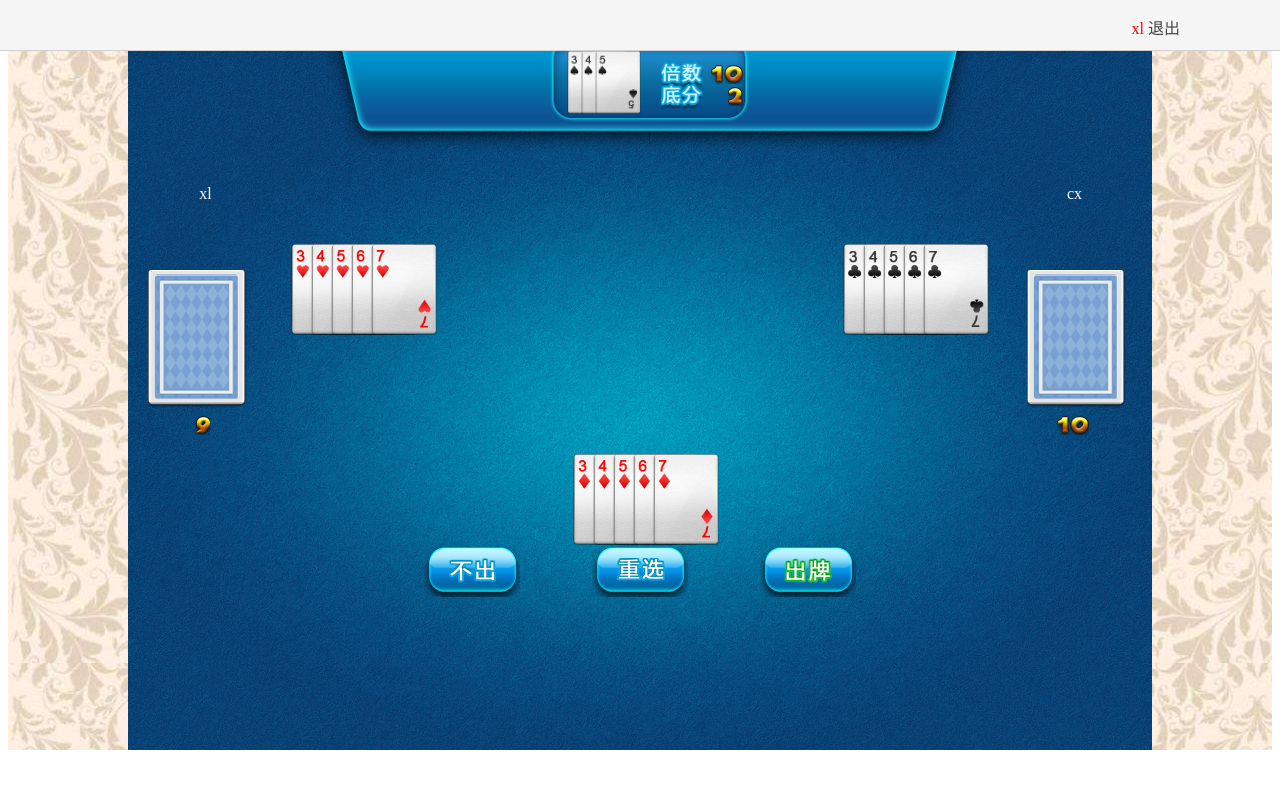
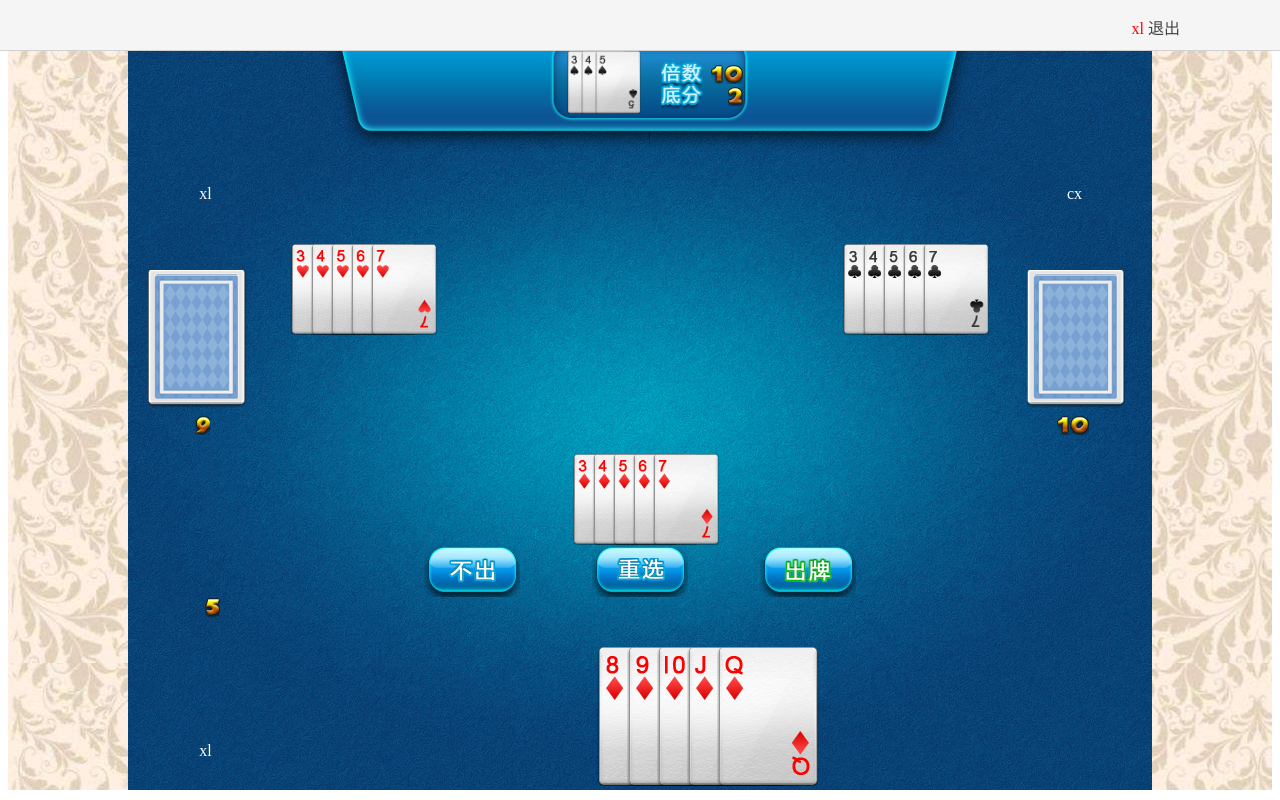
Before and after one commit to XLILT/DDZ, a website: page web_server/public/game.html in a window 1280 px wide. Drawn offline with Linux system fonts and the light colour scheme.

Commit message:
ui css && js

```diff
--- a/web_server/public/css/game.css
+++ b/web_server/public/css/game.css
@@ -31,7 +31,7 @@ ul, li {
 
 .main-body {
     margin-top: 50px;
-    height: 700px;
+    height: 740px;
     background-image: url(../img/body_bg.jpg);
     background-repeat: repeat;
 }
@@ -128,7 +128,7 @@ ul, li {
 
 .game-table {
     width: 1024px;
-    height: 700px;
+    height: 740px;
     margin: auto auto;
 
     background-image: url(../img/table_bg.png);
@@ -253,6 +253,11 @@ ul, li {
 
 .my-ground-poker .poker.middle {
     margin-top: -20px;
+}
+
+.bar-wrap {
+    width: 100%;
+    height: 50px;
 }
 
 .gamble-score-bar,
@@ -431,7 +436,54 @@ ul, li {
     background-position: -481px -32px;
 }
 
+.tips-bar {
+    width: 1024px;
+    height: 30px;
+
+    position: absolute;
+    z-index: 1;
+}
+
+.tips-info {
+    text-align: center;
+    font-size: 18px;
+    font-weight: bold;
+    color: #F60;
+}
+
 .my-info-wrap {
     width: 100%;
-    height: 155px;
+    height: 193px;
+    float: left;
 }
+
+.my-base-info {
+    width: 115px;
+    height: 140px;
+    margin-top: 30px;
+    margin-left: 20px;
+    float: left;
+}
+
+.my-base-info .poker-count {
+    position:relative;
+    top: -30px;
+}
+
+.my-hand-poker {
+    width: 889px;
+    height: 163px;
+
+    position:relative;
+    top: 30px;
+
+    float: left;
+}
+
+.my-hand-poker .poker {
+    top: 20px;
+}
+
+.my-hand-poker .poker.selected {
+    top: 0px;
+}
--- a/web_server/public/game.html
+++ b/web_server/public/game.html
@@ -141,6 +141,7 @@
                 </div>
             </div-->
         </div>
+        <div class="bar-wrap">
             <div class="gamble-score-bar hide">
                 <div class="button disable" title="1分">
                     <div class="button-num one"></div>
@@ -169,7 +170,40 @@
                     <div class="button-text play"></div>
                 </div>
             </div>
+            <div class="tips-bar">
+                <p class="tips-info"></p>
+            </div>
+        </div>
         <div class="my-info-wrap">
+            <div class="my-base-info">
+                <div class="poker-count">
+                    <!--div class="yellow-num yellow-num1"></div-->
+                </div>
+                <div class="user-portrait-wrap">
+                    <div class="user-portrait hide"></div>
+                </div>
+                <p class="user-name"></p>
+            </div>
+            <div class="my-hand-poker">
+                <!--div class="poker" style="z-index: 1; margin-left: 348px;">
+                    <div class="poker-content">
+                        <p class="num num10 spade"></p>
+                        <p class="shape spade"></p>
+                    </div>
+                </div>
+                <div class="poker" style="z-index: 2; margin-left: 378px;">
+                    <div class="poker-content">
+                        <p class="num num11 spade"></p>
+                        <p class="shape spade"></p>
+                    </div>
+                </div>
+                <div class="poker" style="z-index: 3; margin-left: 408px;">
+                    <div class="poker-content">
+                        <p class="num num12 spade"></p>
+                        <p class="shape spade"></p>
+                    </div>
+                </div-->
+            </div>
         </div>
 	</div>
 </div>
--- a/web_server/public/js/main.js
+++ b/web_server/public/js/main.js
@@ -3,7 +3,7 @@
     UI.show_rate(10);
     UI.show_bscore(2);
 
-    UI.show_enemy_portrait('left', 'xl', 'male');
+    UI.show_enemy_portrait('left', 'xl', 'landlord');
     UI.show_enemy_portrait('right', 'cx', 'female');
 
     UI.show_enemy_hand_poker('left', 9);
@@ -19,4 +19,9 @@
 
     UI.show_tool_bar();
 
+    //UI.show_tips("不符合出牌规则");
+
+    UI.show_my_portrait('xl', 'male');
+
+    UI.show_my_hand_poker([new Poker(408), new Poker(409), new Poker(410), new Poker(411), new Poker(412)]);
 })(window);
--- a/web_server/public/js/ui.js
+++ b/web_server/public/js/ui.js
@@ -47,6 +47,35 @@ UI.create_middle_poker_dom = function(poker, z_index, margin_left) {
 
     var $poker_position_node = $('<div></div>');
     $poker_position_node.addClass('poker middle');
+
+    $poker_position_node.css({
+        'z-index': z_index,
+        'margin-left': margin_left
+    });
+
+    $poker_position_node.append($poker_content_node);
+
+    return $poker_position_node;
+};
+
+UI.create_poker_dom = function(poker, z_index, margin_left) {
+    var $num_node = $('<p></p>');
+    $num_node.addClass('num');
+    $num_node.addClass('num' + poker.get_num());
+    $num_node.addClass(poker.get_shape());
+
+    var $shape_node = $('<p></p>');
+    $shape_node.addClass('shape');
+    $shape_node.addClass(poker.get_shape());
+
+    var $poker_content_node = $('<div></div>');
+    $poker_content_node.addClass('poker-content');
+
+    $poker_content_node.append($num_node);
+    $poker_content_node.append($shape_node);
+
+    var $poker_position_node = $('<div></div>');
+    $poker_position_node.addClass('poker');
 
     $poker_position_node.css({
         'z-index': z_index,
@@ -110,6 +139,12 @@ UI.show_enemy_portrait = function(position, name, sex) {
     $('.enemy-base ' + class_name + ' .user-portrait-wrap .user-portrait').addClass(sex);
     $('.enemy-base ' + class_name + ' .user-name').html(name);
 };
+
+UI.show_my_portrait = function(name, sex) {
+    $('.my-base-info .user-portrait-wrap .user-portrait').removeClass('hide male female landlord');
+    $('.my-base-info .user-portrait-wrap .user-portrait').addClass(sex);
+    $('.my-base-info .user-name').html(name);
+}
 
 UI.show_enemy_hand_poker = function(position, poker_count) {
     var class_name = position == 'left' ? '.left-hand-poker' : '.right-hand-poker';
@@ -199,3 +234,31 @@ UI.show_tool_bar = function(is_disable = false) {
     }
 
 }
+
+UI.show_tips = function(tips) {
+    $('.tips-info').html(tips);
+
+    setTimeout(function() {
+        $('.tips-info').html('');
+    }, 3000);
+}
+
+UI.show_my_hand_poker = function(pokers) {
+    $('.my-hand-poker').children().remove();
+
+    const margin_interval = 30, layer_interval = 1;
+    var margin_left = (889 - (pokers.length - 1) * margin_interval - 102) / 2, z_index = 1;
+
+    pokers.forEach(function(poker) {
+        $('.my-hand-poker').append(UI.create_poker_dom(poker, z_index, margin_left));
+        margin_left += margin_interval;
+        z_index += layer_interval;
+    });
+
+    $('.my-base-info .poker-count').children().remove();
+
+    var $yellow_num_dom = UI.create_yellow_num_dom(pokers.length).reverse();
+    $yellow_num_dom.forEach(function($dom) {
+        $('.my-base-info .poker-count').append($dom);
+    });
+}
```
Lines whose indentation alone changed are shown as unchanged.
